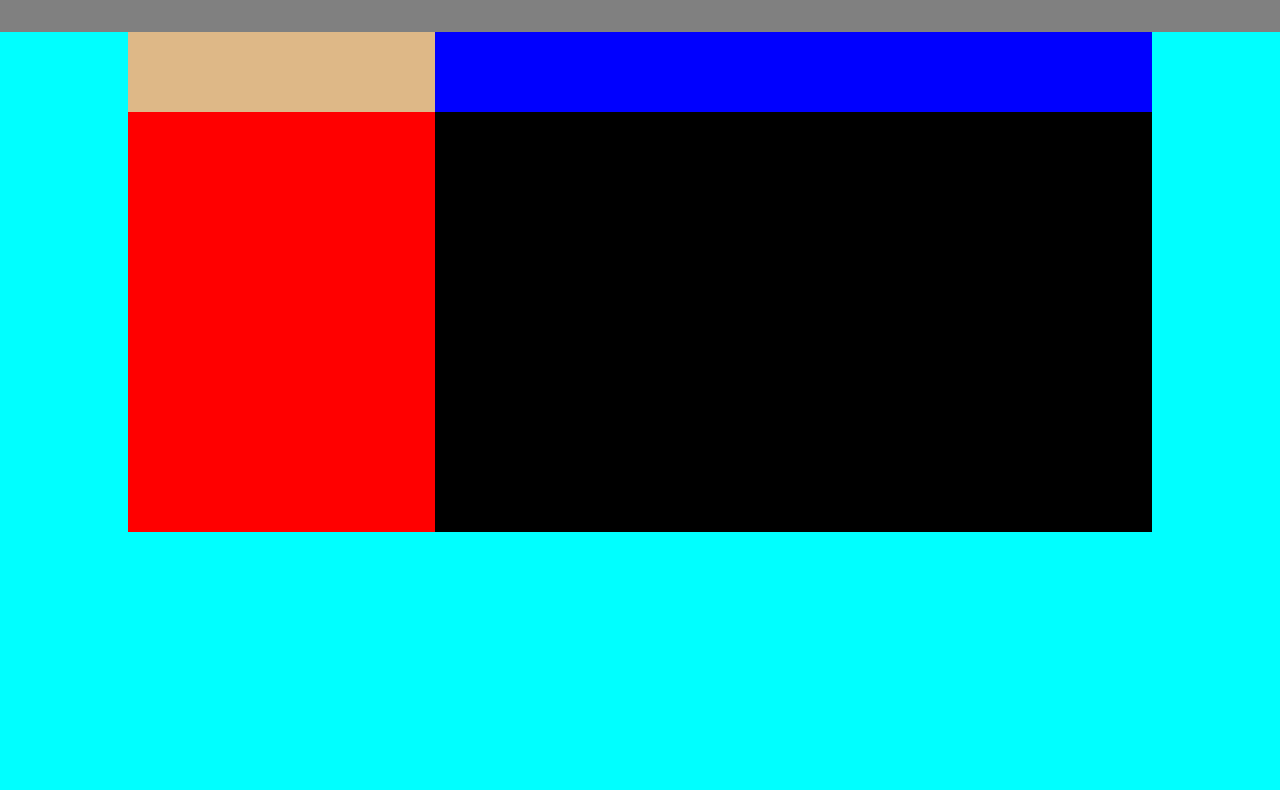
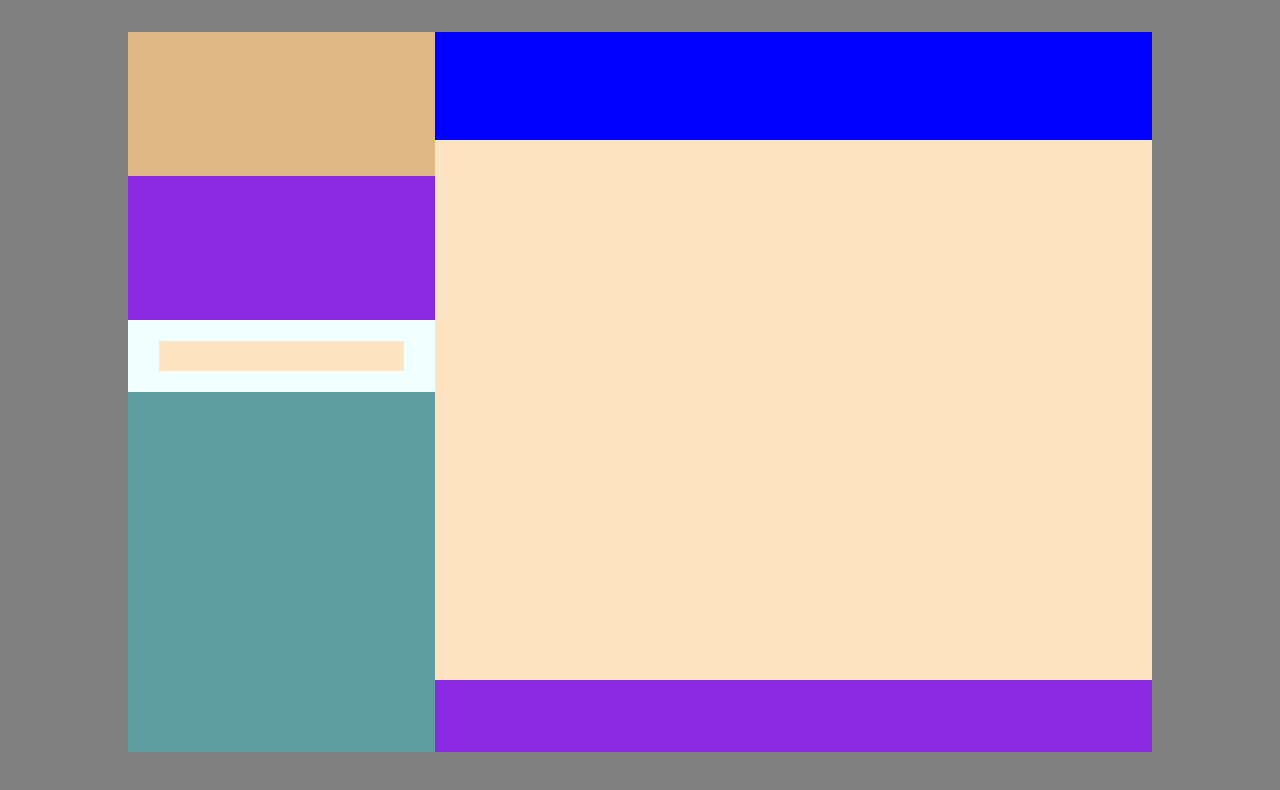
Before and after one commit to devitoangelo/html-css-boolzapp, a plain HTML site: page index.html in a window 1280 px wide. Drawn offline with Linux system fonts and the light colour scheme.

```diff
--- a/assets/css/style.css
+++ b/assets/css/style.css
@@ -14,7 +14,7 @@
 
 .container{
     width: 100%;
-    background-color: aqua;
+    background-color: grey;
     margin-top: 2rem;
     height: 100vh;
 
@@ -27,7 +27,7 @@
 .app{
 
 background-color: purple;
-height: 500px;
+height: 90vh;
 width: 80%;
 display: flex;
 margin: auto;
@@ -58,10 +58,108 @@
 .header{
     width: 100%;
     background-color: blue;
-    height: 80px;
+    height: 15%
 }
 
 
 .color{
     background-color:burlywood;
+    height: 20%
+
 }
+
+
+.notification{
+    width: 100%;
+    background-color:blueviolet;
+    height: 20%
+}
+
+
+
+.container_chat{
+    width: 100%;
+    background-color: azure;
+    height: 10%;
+    display: flex;
+
+}
+
+
+.chat{
+    margin: auto;
+    width: 80%;
+    height: 30px;
+    background-color: bisque;
+
+
+}
+
+.contacts{
+    width: 100%;
+    background-color: cadetblue;
+    height: 50%;
+
+}
+
+
+
+.send{
+    width: 100%;
+    background-color: blueviolet;
+    height: 10%;
+
+}
+
+
+.main_message{
+    width: 100%;
+    height: 75%;
+    background-color: bisque;
+}
+
+
+
+
+
+
+
+
+
+
+
+
+
+
+
+
+
+
+
+
+
+
+/* responsive */
+
+
+
+/*
+@media screen and (max-width: 991px){
+
+    .left{
+        width: 20%;
+    }
+
+
+    .right{
+        width: 80%;
+    }
+
+
+
+
+
+
+
+
+} */
--- a/index.html
+++ b/index.html
@@ -10,13 +10,25 @@
     <link href="https://fonts.googleapis.com/css2?family=Lato:wght@100&display=swap" rel="stylesheet">
     <title>html-css-boolzapp</title>
 </head>
+
 <body>
 
 
     <div class="container">
         <div class="app">
             <div class="left">
-                <div class="header color">
+                <div class="color">
+
+                </div>
+                <div class="notification">
+
+
+                </div>
+                <div class="container_chat">
+                    <div class="chat"></div>
+                </div>
+
+                <div class="contacts">
 
                 </div>
 
@@ -29,6 +41,15 @@
 
                 </div>
 
+
+            <div class="main_message">
+
+            </div>
+
+            <div class="send">
+
+            </div>
+
             </div>
 
         </div>
```
